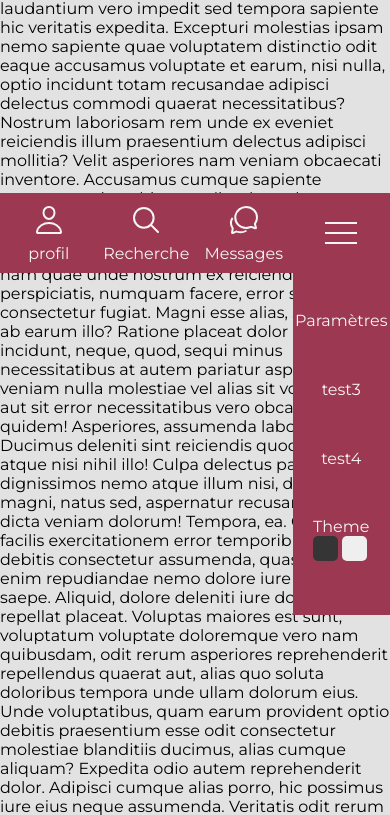
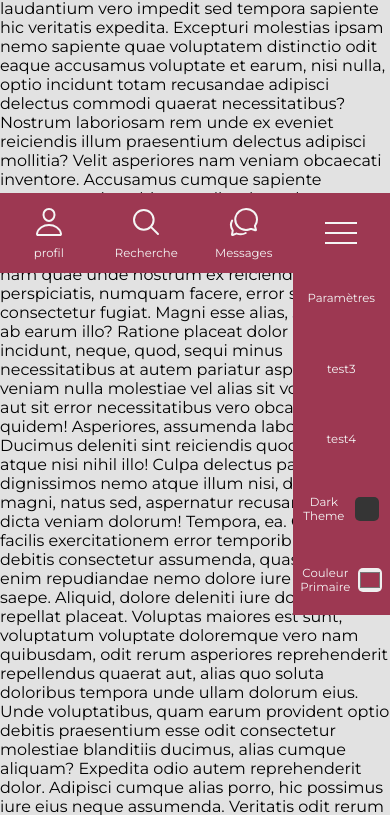
Before and after one commit to Vinchd/P1-Ravenfeed, a website: page index.html in a window 390 px wide. Shown: the part 571-1386 px from the top of the page. Drawn offline with nearby package versions, Linux system fonts and the light colour scheme.

Commit message:
ajout themes

```diff
--- a/index.html
+++ b/index.html
@@ -171,7 +171,6 @@
             <li class="messages"><a href="#">
                     <span class="icon">
                         <ion-icon name="chatbubbles-outline"></ion-icon>
-                        <!-- <img src="assets/icons/chatbubbles-outline.svg" alt="test" width="16px"> -->
                     </span>
                     <span class="text">
                         Messages
@@ -191,10 +190,15 @@
         <a href="#">Paramètres</a>
         <a href="#">test3</a>
         <a href="#">test4</a>
-        <div class="buttons">
-            <p>Theme</p>
-            <button class="dark-button dark"></button>
-            <button class="color"></button>
+        <div class="dark-theme">
+            <!-- <p class="light-toggle">Dark Theme</p> -->
+            <label class="light-toggle" for="toggle-theme">Dark<br>Theme</label>
+            <button class="dark-button dark" name="toggle-theme" id="toggle-theme"></button>
+        </div>
+        <div class="color-theme">
+            <!-- <p>Dark Theme</p> -->
+            <label for="color">Couleur<br>Primaire</label>
+            <input type="color" value="#9D3852" name="color" id="color">
         </div>
     </div>
 
--- a/script.js
+++ b/script.js
@@ -1,7 +1,7 @@
 const hamburgerButton = document.querySelector(".nav-toggler");
 const menu = document.querySelector(".menu");
 const dark = document.querySelector(".dark-button");
-const buttons = document.querySelector(".buttons");
+const themeColor = document.querySelector("#color")
 
 hamburgerButton.addEventListener("click", function () {
     hamburgerButton.classList.toggle("active");
@@ -9,7 +9,24 @@ hamburgerButton.addEventListener("click", function () {
 })
 
 dark.addEventListener("click", function () {  /* insérer balise ici pour darktheme */
-    const result = document.querySelector("body");
-    result.classList.toggle("dark");
+    const toggle = document.querySelector("body");
+    const changeP = document.querySelector(".dark-theme label")
+    toggle.classList.toggle("dark");
     dark.classList.toggle("dark");
+
+
+    changeP.classList.toggle("dark-toggle")
+    changeP.classList.toggle("light-toggle")
+    if (changeP.classList.contains("dark-toggle")) {
+        changeP.innerHTML = "Light<br>Theme"
+    } else if (changeP.classList.contains("light-toggle")) {
+        changeP.innerHTML = "Dark<br>Theme"
+    }
 })
+
+themeColor.addEventListener("input", function (event) {
+    const resultNav = document.querySelector("nav");
+    const resultMenu = document.querySelector(".menu")
+    resultNav.style.backgroundColor = event.target.value;
+    resultMenu.style.backgroundColor = event.target.value;
+})
--- a/style.css
+++ b/style.css
@@ -127,21 +127,49 @@ span {
 
 .menu a {
     color: var(--light-text);
-    display: block;
+    display: flex;
     text-decoration: none;
+    width: 100%;
+    height: 100%;
+    justify-content: center;
+    align-items: center;
 }
 
-.menu button {
-    height: 25px;
-    width: 25px;
+.menu div {
+    width: 100%;
+    display: flex;
+    justify-content: space-evenly;
+    align-items: center;
+    height: 100%;
+}
+
+.menu p {
+    width: auto;
+    text-align: center;
+}
+
+.menu label {
+    width: auto;
+    text-align: center;
+}
+
+.menu button,
+.menu input {
+    height: 24px;
+    width: 24px;
     border: none;
     border-radius: 5px;
-
+    cursor: pointer;
 }
 
 .dark {
     background-color: rgb(53, 53, 53);
     color: white;
+}
+
+nav,
+.menu {
+    font-size: 3vw;
 }
 
 @media screen and (min-width: 600px) {
@@ -163,4 +191,9 @@ span {
     .menu {
         display: none;
     }
+
+    nav,
+    .menu {
+        font-size: 1rem;
+    }
 }
```
